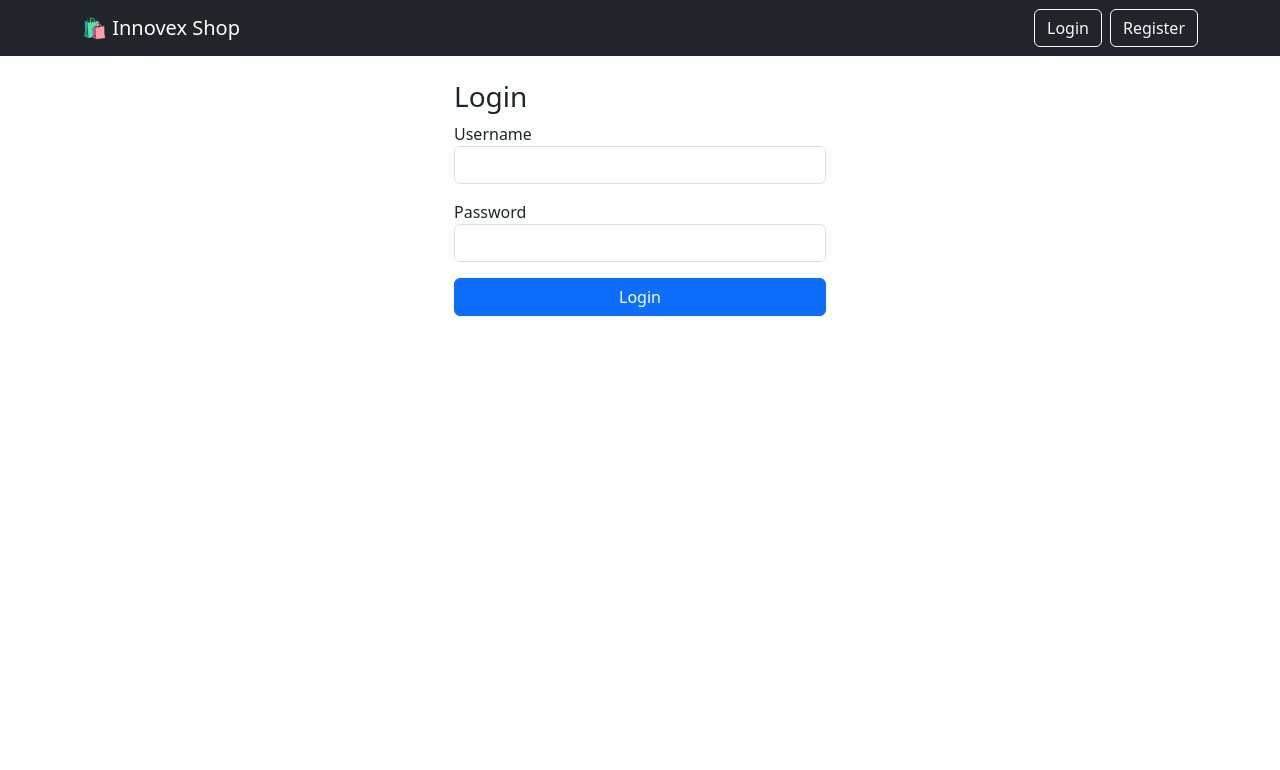
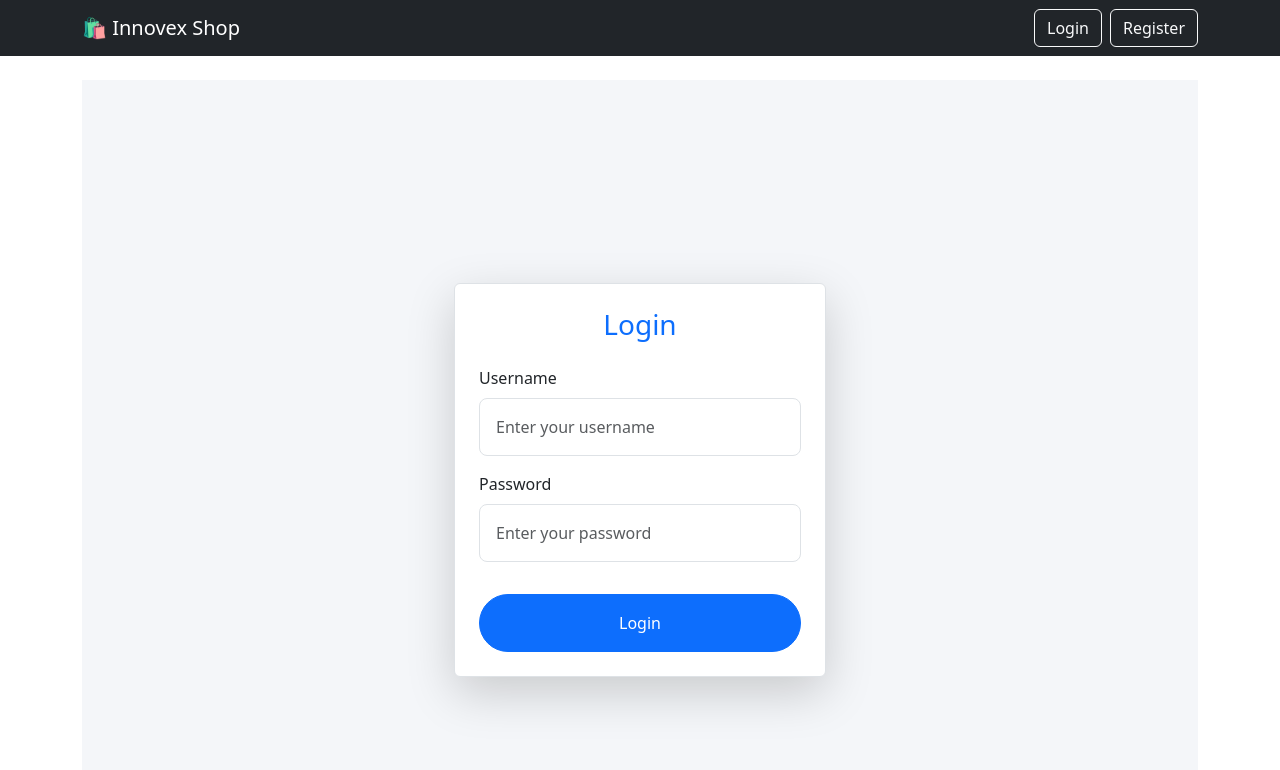
Before and after one commit to raphachegeke/ecommerce, a React (Create React App) app in the folder frontend/: page /login in a window 1280 px wide. Shown: the top 770 px of the page. Built offline with nearby package versions, Linux system fonts and the light colour scheme.

Commit message:
Enhance Login page with improved UI
Refactor Login component layout and styling

```diff
--- a/frontend/src/pages/Login.js
+++ b/frontend/src/pages/Login.js
@@ -1,4 +1,3 @@
-// src/pages/Login.js
 import React, { useState } from "react";
 import { useNavigate } from "react-router-dom";
 
@@ -23,19 +22,44 @@ export default function Login() {
   };
 
   return (
-    <div className="col-md-4 mx-auto">
-      <h3>Login</h3>
+    <div className="d-flex justify-content-center align-items-center" style={{ height: "100vh", backgroundColor: "#f4f6f9" }}>
+      <div className="col-md-4 p-4 border rounded shadow-lg" style={{ backgroundColor: "#ffffff" }}>
+        <h3 className="text-center text-primary mb-4">Login</h3>
         <form onSubmit={handleLogin}>
           <div className="mb-3">
-          <label>Username</label>
-          <input name="username" className="form-control" onChange={handleChange} required />
+            <label htmlFor="username" className="form-label">Username</label>
+            <input
+              id="username"
+              name="username"
+              type="text"
+              className="form-control p-3 rounded-3"
+              onChange={handleChange}
+              required
+              placeholder="Enter your username"
+            />
           </div>
+
           <div className="mb-3">
-          <label>Password</label>
-          <input type="password" name="password" className="form-control" onChange={handleChange} required />
+            <label htmlFor="password" className="form-label">Password</label>
+            <input
+              id="password"
+              name="password"
+              type="password"
+              className="form-control p-3 rounded-3"
+              onChange={handleChange}
+              required
+              placeholder="Enter your password"
+            />
           </div>
-        <button className="btn btn-primary w-100">Login</button>
+
+          <button
+            type="submit"
+            className="btn btn-primary w-100 py-3 rounded-pill mt-3"
+          >
+            Login
+          </button>
         </form>
+      </div>
     </div>
   );
 }
```
Lines whose indentation alone changed are shown as unchanged.
